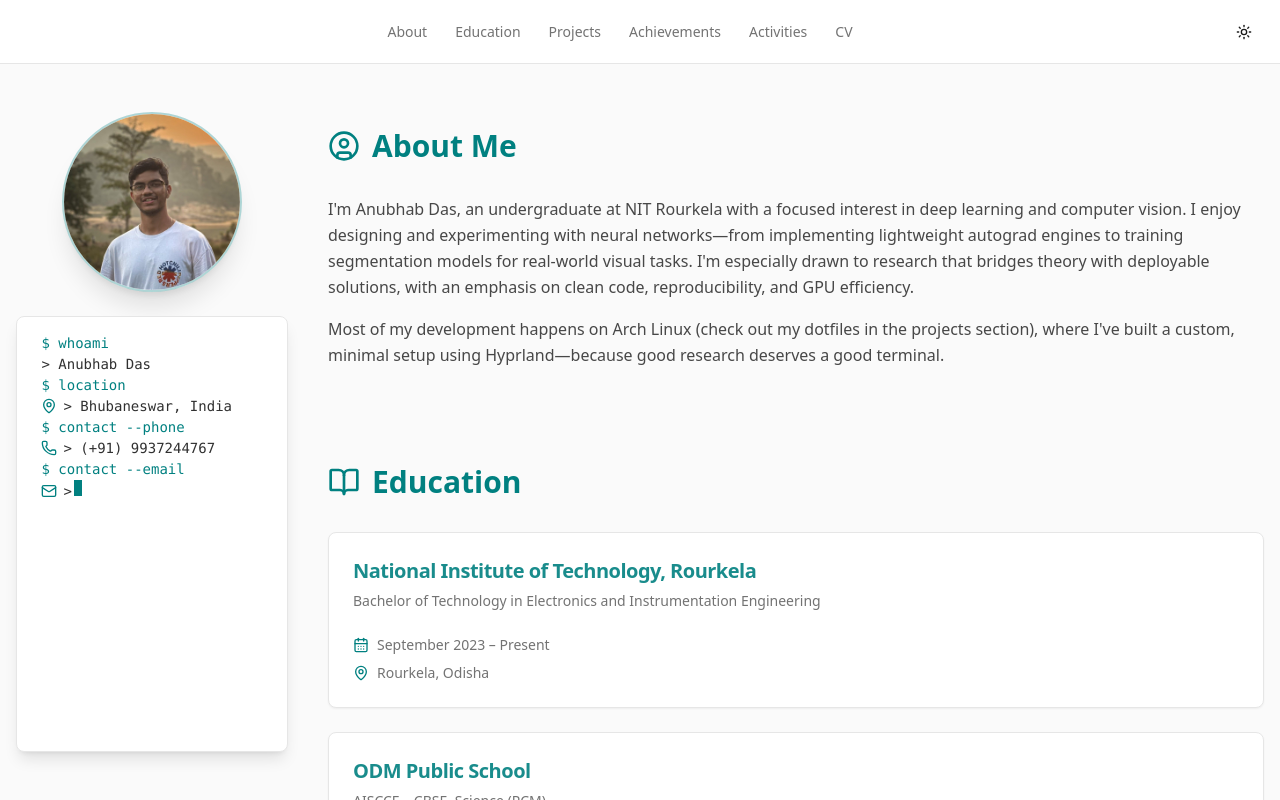
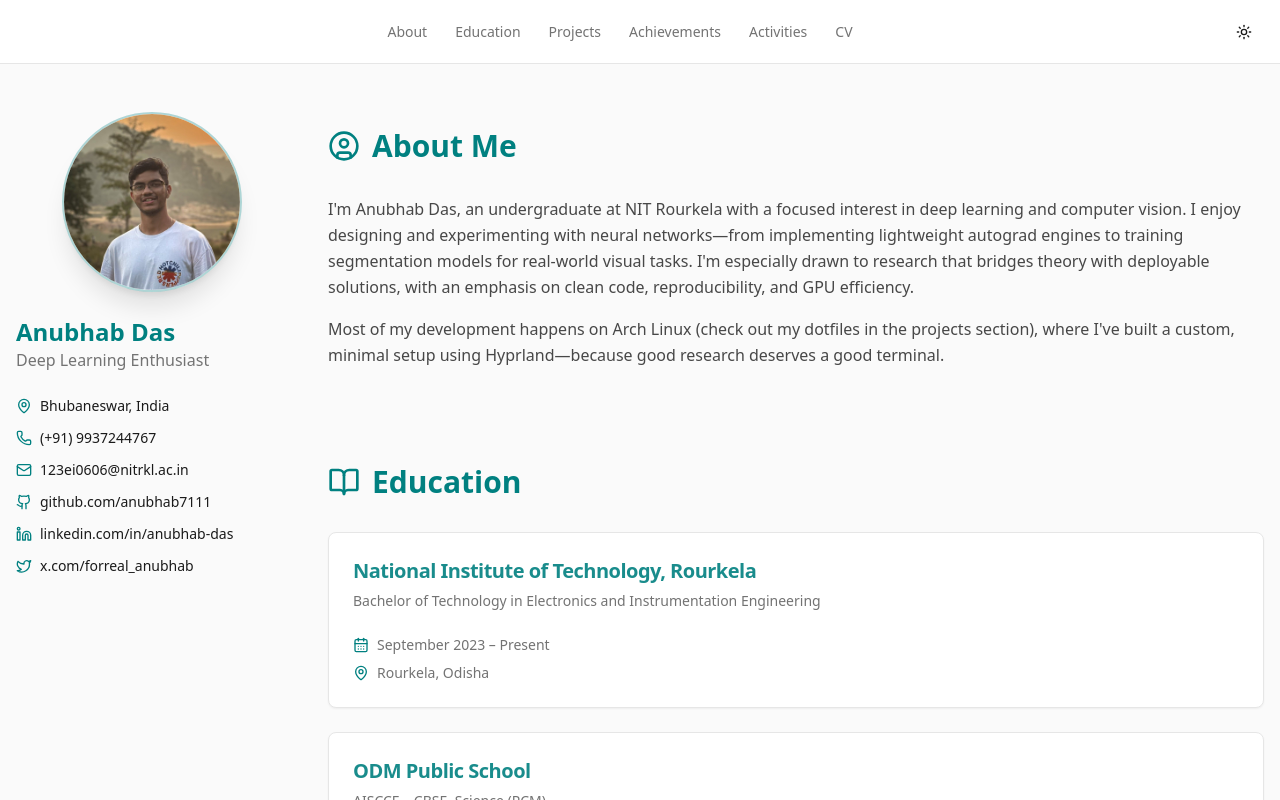
Before and after one commit to anubhab7111/anubhab7111.github.io, a Next.js app: page / in a window 1280 px wide. Shown: the top 800 px of the page. Built offline with nearby package versions, Linux system fonts and the light colour scheme.

Commit message:
change the hero section back to the previous version

```diff
--- a/src/app/page.tsx
+++ b/src/app/page.tsx
@@ -18,7 +18,6 @@ import {
   SheetTitle,
   SheetTrigger,
 } from "@/components/ui/sheet";
-import { TerminalHeroSection } from '@/components/sections/terminal-hero-section';
 
 
 const navItems = [
@@ -118,7 +117,7 @@ export default function HomePage() {
         {/* Main Content Layout */}
         <div className="container mx-auto flex flex-1 max-w-7xl px-4">
           <div className="flex flex-col md:flex-row w-full">
-            {/* Left Column with Image and Terminal Hero Section */}
+            {/* Left Column with Image and Static Hero Info */}
             <div className="w-full md:w-1/3 lg:w-1/4 md:sticky md:top-16 md:h-[calc(100vh-4rem)] py-8 md:py-12 md:pr-8 lg:pr-10 flex flex-col items-center flex-shrink-0">
               <div className="mb-6">
                 <Image
@@ -131,8 +130,36 @@ export default function HomePage() {
                   priority
                 />
               </div>
-              <div className="w-full flex-grow"> {/* Ensure terminal takes remaining height */}
-                <TerminalHeroSection />
+              <div className="w-full flex-grow text-center md:text-left">
+                <h1 className="text-2xl font-bold text-primary">Anubhab Das</h1>
+                <p className="text-md text-muted-foreground mb-6">Deep Learning Enthusiast</p>
+
+                <div className="space-y-3 text-sm">
+                  <div className="flex items-center justify-center md:justify-start">
+                    <MapPin className="mr-2 h-4 w-4 text-accent flex-shrink-0" />
+                    <span>Bhubaneswar, India</span>
+                  </div>
+                  <a href="tel:+919937244767" className="flex items-center justify-center md:justify-start text-foreground hover:text-primary">
+                    <Phone className="mr-2 h-4 w-4 text-accent flex-shrink-0" />
+                    <span>(+91) 9937244767</span>
+                  </a>
+                  <a href="mailto:123ei0606@nitrkl.ac.in" className="flex items-center justify-center md:justify-start text-foreground hover:text-primary">
+                    <Mail className="mr-2 h-4 w-4 text-accent flex-shrink-0" />
+                    <span>123ei0606@nitrkl.ac.in</span>
+                  </a>
+                  <a href="https://github.com/anubhab7111" target="_blank" rel="noopener noreferrer" className="flex items-center justify-center md:justify-start text-foreground hover:text-primary">
+                    <Github className="mr-2 h-4 w-4 text-accent flex-shrink-0" />
+                    <span>github.com/anubhab7111</span>
+                  </a>
+                  <a href="https://www.linkedin.com/in/anubhab-das-498155287/" target="_blank" rel="noopener noreferrer" className="flex items-center justify-center md:justify-start text-foreground hover:text-primary">
+                    <Linkedin className="mr-2 h-4 w-4 text-accent flex-shrink-0" />
+                    <span>linkedin.com/in/anubhab-das</span>
+                  </a>
+                  <a href="https://x.com/forreal_anubhab" target="_blank" rel="noopener noreferrer" className="flex items-center justify-center md:justify-start text-foreground hover:text-primary">
+                    <Twitter className="mr-2 h-4 w-4 text-accent flex-shrink-0" />
+                    <span>x.com/forreal_anubhab</span>
+                  </a>
+                </div>
               </div>
             </div>
 
```
